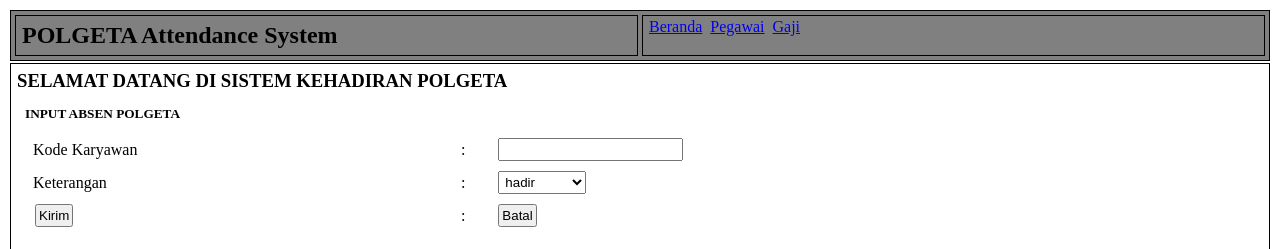
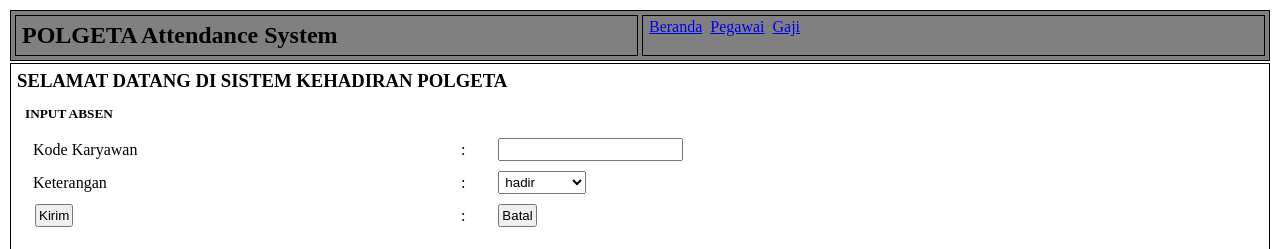
Before and after one commit to Anno17/polgeta-absen, a PHP site: page / in a window 1280 px wide. Shown: the top 249 px of the page. Run offline with PHP 8.4, Linux system fonts and the light colour scheme; data comes from the database, SQL or seed files in the repository.

Commit message:
update index

```diff
--- a/index.php
+++ b/index.php
@@ -12,7 +12,7 @@ if (isset($_GET['error']) && $_GET['error'] === 'pegawai_sudah_absen') {
     <h3>SELAMAT DATANG DI SISTEM KEHADIRAN POLGETA</h3>
     <div class="content">
         <div class="absence-column">
-            <h5>INPUT ABSEN POLGETA</h5>
+            <h5>INPUT ABSEN</h5>
             <form action="controller/absen.php" method="POST">
                 <table>
                     <tr>
```
